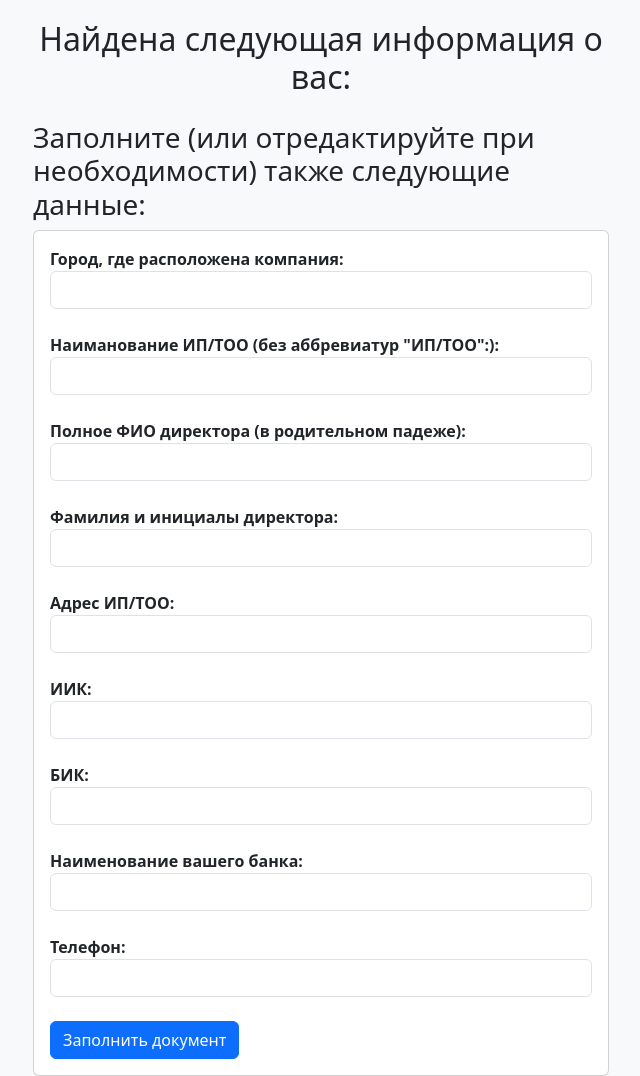
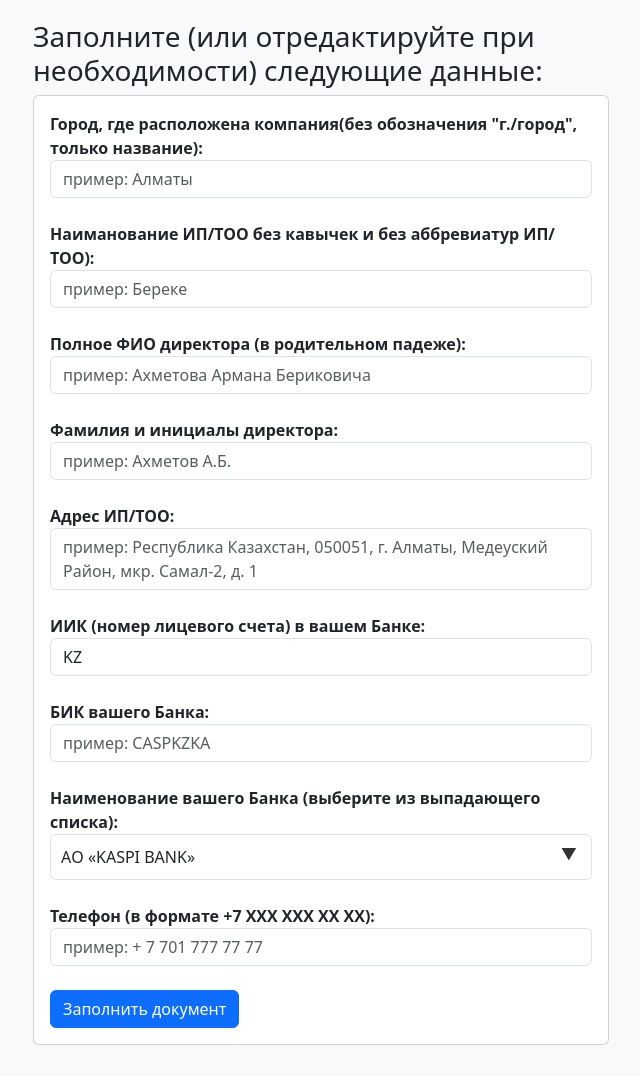
Before and after one commit to ValentinKim531/agreement_generator, a Django app: template autofill/templates/additional_data.html in a window 1280 px wide. Shown: the whole page, without its empty margins (319-959 px from the left). After the commit the page ends 1045 px from the top, so only its background shows below. Run offline with Django 5.2, Linux system fonts and the light colour scheme; the template is opened without the code that fills it: values that come from a table or form of the project are taken from there, others are empty; parts of the project's set-up code (start-up, migrations or seed data) failed here and were passed over; some libraries are stand-ins or nearby versions.

Commit message:
Доработки в части функционала
и отображения данных в необходимом формате

```diff
--- a/autofill/forms.py
+++ b/autofill/forms.py
@@ -1,6 +1,7 @@
 from django import forms
 from django.core.exceptions import ValidationError
 import re
+from autofill.meta.bank_list import BANK_CHOICES
 
 
 class InitialForm(forms.Form):
@@ -8,44 +9,79 @@ class InitialForm(forms.Form):
 
     def clean_iin_or_bin(self):
         iin_or_bin = self.cleaned_data['iin_or_bin']
-        # Проверяем, состоит ли строка из 12 цифр
         if not re.fullmatch(r'\d{12}', iin_or_bin):
             raise ValidationError('ИИН/БИН должен состоять из 12 цифр.')
         return iin_or_bin
 
 
 class AdditionalDataForm(forms.Form):
-    IIK = forms.CharField(label='ИИК', max_length=20, required=False)
-    BIK = forms.CharField(label='БИК', max_length=8, required=False)
+    IIK = forms.CharField(
+        label='ИИК (номер лицевого счета) в вашем Банке',
+        max_length=20,
+        required=False,
+        initial='KZ'
+    )
+    BIK = forms.CharField(
+        label='БИК вашего Банка',
+        max_length=8,
+        required=False,
+        widget=forms.TextInput(attrs={'placeholder': 'пример: CASPKZKA'})
+    )
     name_ip_or_too = forms.CharField(
-        label='Наиманование ИП/ТОО (без аббревиатур "ИП/ТОО":)',
-        max_length=100, required=False
+        label='Наиманование ИП/ТОО без кавычек и без аббревиатур ИП/ТОО)',
+        max_length=100,
+        required=False,
+        widget=forms.TextInput(attrs={'placeholder': 'пример: Береке'})
     )
-    bank = forms.CharField(
-        label='Наименование вашего банка',
-        max_length=50,
+    bank = forms.ChoiceField(
+        label='Наименование вашего Банка (выберите из выпадающего списка)',
+        choices=BANK_CHOICES,
         required=False
     )
-    phone = forms.CharField(label='Телефон', max_length=20, required=False)
+    other_bank = forms.CharField(
+        label='Укажите наименование вашего Банка',
+        max_length=100,
+        required=False,
+        initial='АО «»',
+        widget=forms.TextInput(attrs={
+            'style': 'display:none;',
+            'placeholder': 'пример: АО «Народный Банк Казахстана»'})
+    )
+    phone = forms.CharField(
+        label='Телефон (в формате +7 XXX XXX XX XX)',
+        max_length=20,
+        required=False,
+        widget=forms.TextInput(attrs={'placeholder': 'пример: + 7 701 777 77 77'})
+    )
     city = forms.CharField(
-        label='Город, где расположена компания:',
+        label='Город, где расположена компания(без обозначения "г./город", только название):',
         max_length=100,
-        required=False
+        required=False,
+        widget=forms.TextInput(attrs={'placeholder': 'пример: Алматы'})
     )
     location = forms.CharField(
         label='Адрес ИП/ТОО',
         max_length=200,
-        required=False
+        required=False,
+        widget=forms.Textarea(
+            attrs={'placeholder': 'пример: Республика Казахстан, 050051, '
+                                  'г. Алматы, Медеуский Район, мкр. Самал-2, д. 1',
+                   'rows': 2,
+                   'style': 'resize:none;'
+                   },
+        )
     )
     name_director = forms.CharField(
         label='Полное ФИО директора (в родительном падеже):',
         max_length=100,
-        required=False
+        required=False,
+        widget=forms.TextInput(attrs={'placeholder': 'пример: Ахметова Армана Бериковича'})
     )
     initials = forms.CharField(
         label='Фамилия и инициалы директора',
         max_length=100,
-        required=False
+        required=False,
+        widget=forms.TextInput(attrs={'placeholder': 'пример: Ахметов А.Б.'})
     )
 
     ACTION_CHOICES = [
@@ -82,9 +118,3 @@ class AdditionalDataForm(forms.Form):
                 'БИК должен состоять из 8 буквенно-цифровых символов.'
             )
         return bik
-
-    def clean_phone(self):
-        phone = self.cleaned_data['phone']
-        if not re.match(r"^\+?1?\d{8,15}$", phone):
-            raise ValidationError('Неверный формат номера телефона.')
-        return phone
--- a/autofill/get_api_info.py
+++ b/autofill/get_api_info.py
@@ -1,5 +1,6 @@
 import requests
 from requests.exceptions import RequestException
+
 
 def get_api_response(iin_or_bin):
     try:
@@ -16,6 +17,6 @@ def get_api_response(iin_or_bin):
             }
             return extracted_data
         else:
-            return {"error": f"Ошибка запроса: статус {response.status_code}, введите верный ИИН/БИН"}
+            return {}
     except RequestException as e:
         return {"error": f"Ошибка запроса: {e}"}
--- /dev/null
+++ b/autofill/meta/bank_list.py
@@ -0,0 +1,21 @@
+BANK_CHOICES = [
+        ('АО «KASPI BANK»', 'АО «KASPI BANK»'),
+        ('АО «Народный Банк Казахстана»', 'АО «Народный Банк Казахстана»'),
+        ('АО «Банк «Bank RBK»', 'АО «Банк «Bank RBK»'),
+        ('АО «ForteBank»', 'АО «ForteBank»'),
+        ('АО «Евразийский Банк»', 'АО «Евразийский Банк»'),
+        ('АО «Home Credit Bank»', 'АО «Home Credit Bank»'),
+        ('АО «Altyn Bank»', 'АО «Altyn Bank»'),
+        ('АО «Bereke Bank»', 'АО «Bereke Bank»'),
+        ('АО «Ситибанк Казахстан»', 'АО «Ситибанк Казахстан»'),
+        ('АО «Исламский Банк «Al Hilal»', 'АО «Исламский Банк «Al Hilal»'),
+        ('АО «КАЗПОЧТА»', 'АО «КАЗПОЧТА»'),
+        ('АО «Банк Фридом Финанс Казахстан»', 'АО «Банк Фридом Финанс Казахстан»'),
+        ('АО «ДБ «КАЗАХСТАН-ЗИРААТ ИНТЕРНЕШНЛ БАНК»', 'АО «ДБ «КАЗАХСТАН-ЗИРААТ ИНТЕРНЕШНЛ БАНК»'),
+        ('АО «Нурбанк»', 'АО «Нурбанк»'),
+        ('АО «Шинхан Банк Казахстан»', 'АО «Шинхан Банк Казахстан»'),
+        ('АО «First Heartland Jusan Bank»', 'АО «First Heartland Jusan Bank»'),
+        ('ДО АО Банк ВТБ (Казахстан)', 'ДО АО Банк ВТБ (Казахстан)'),
+        ('АО «Исламский банк «Заман-Банк»', 'АО «Исламский банк «Заман-Банк»'),
+        ('other', 'Другое'),
+    ]
--- a/autofill/templates/additional_data.html
+++ b/autofill/templates/additional_data.html
@@ -11,16 +11,35 @@
         .error { color: red; font-size: 0.8em; }
         body { padding-top: 20px; }
         .container { max-width: 600px; }
+        .custom-select-wrapper {
+        position: relative;
+        display: inline-block;
+        width: 100%;
+    }
+    .custom-select-wrapper select {
+        display: inline-block;
+        width: 100%;
+        cursor: pointer;
+        padding: 10px;
+        outline: none;
+    }
+    .custom-select-wrapper:after {
+        content: "\25BC";
+        position: absolute;
+        top: 0;
+        right: 15px;
+        pointer-events: none;
+        color: #333;
+        font-size: 1em;
+        line-height: 40px;
+    }
     </style>
     {% load widget_tweaks %}
 </head>
 <body class="bg-light">
     <div class="container">
-        <h2 class="text-center mb-4">
-            Найдена следующая информация о вас:
-        </h2>
         <h3>
-            Заполните (или отредактируйте при необходимости) также следующие данные:
+            Заполните (или отредактируйте при необходимости) следующие данные:
         </h3>
         <div class="card">
             <div class="card-body">
@@ -55,8 +74,15 @@
                         {% if form.BIK.errors %}<div class="error">{{ form.BIK.errors }}</div>{% endif %}
                     </div>
                     <div class="form-group">
-                        <b>{{ form.bank.label_tag }}</b> {{ form.bank|add_class:"form-control" }}<br>
+                        <b>{{ form.bank.label_tag }}</b>
+                        <div class="custom-select-wrapper">
+                            {{ form.bank|add_class:"form-control custom-select" }}
+                        </div>
                         {% if form.bank.errors %}<div class="error">{{ form.bank.errors }}</div>{% endif %}
+                    </div><br>
+                    <div class="form-group" id="other_bank_container" style="display:none;">
+                        <b><label for="id_other_bank">Укажите наименование вашего Банка с учетом кавычек «»:</label></b>
+                        <input type="text" name="other_bank" id="id_other_bank" class="form-control"><br>
                     </div>
                     <div class="form-group">
                         <b>{{ form.phone.label_tag }}</b> {{ form.phone|add_class:"form-control" }}<br>
@@ -85,6 +111,7 @@
     <script src="{% static 'js/jquery-3.6.0.min.js' %}"></script>
     <script src="{% static 'js/popper.min.js' %}"></script>
     <script src="{% static 'js/bootstrap.min.js' %}"></script>
+    <script src="{% static 'js/jquery.mask.js' %}"></script>
     <script>
         document.addEventListener("DOMContentLoaded", function() {
             function toggleOtherAction() {
@@ -104,6 +131,31 @@
                 radio.addEventListener('change', toggleOtherAction);
             });
         });
+        $(document).ready(function(){
+      $('#id_phone').mask('+7 000 000 00 00');
+    });
+
+    document.addEventListener('DOMContentLoaded', function() {
+    var bankSelect = document.getElementById('id_bank');
+    var otherBankContainer = document.getElementById('other_bank_container');
+
+    function toggleOtherBankInput() {
+        if (bankSelect && otherBankContainer) {
+            otherBankContainer.style.display = bankSelect.value === 'other' ? '' : 'none';
+        }
+    }
+
+    if (bankSelect) {
+        bankSelect.addEventListener('change', toggleOtherBankInput);
+    }
+
+    toggleOtherBankInput();
+});
+
+
+
+
+
     </script>
 </body>
 </html>
```
Also changed, not shown: autofill/utils.py (+46 -50 lines), autofill/views.py (+41 -48 lines), autofill/meta/__init__.py (added), static/js/jquery.mask.js (added).
